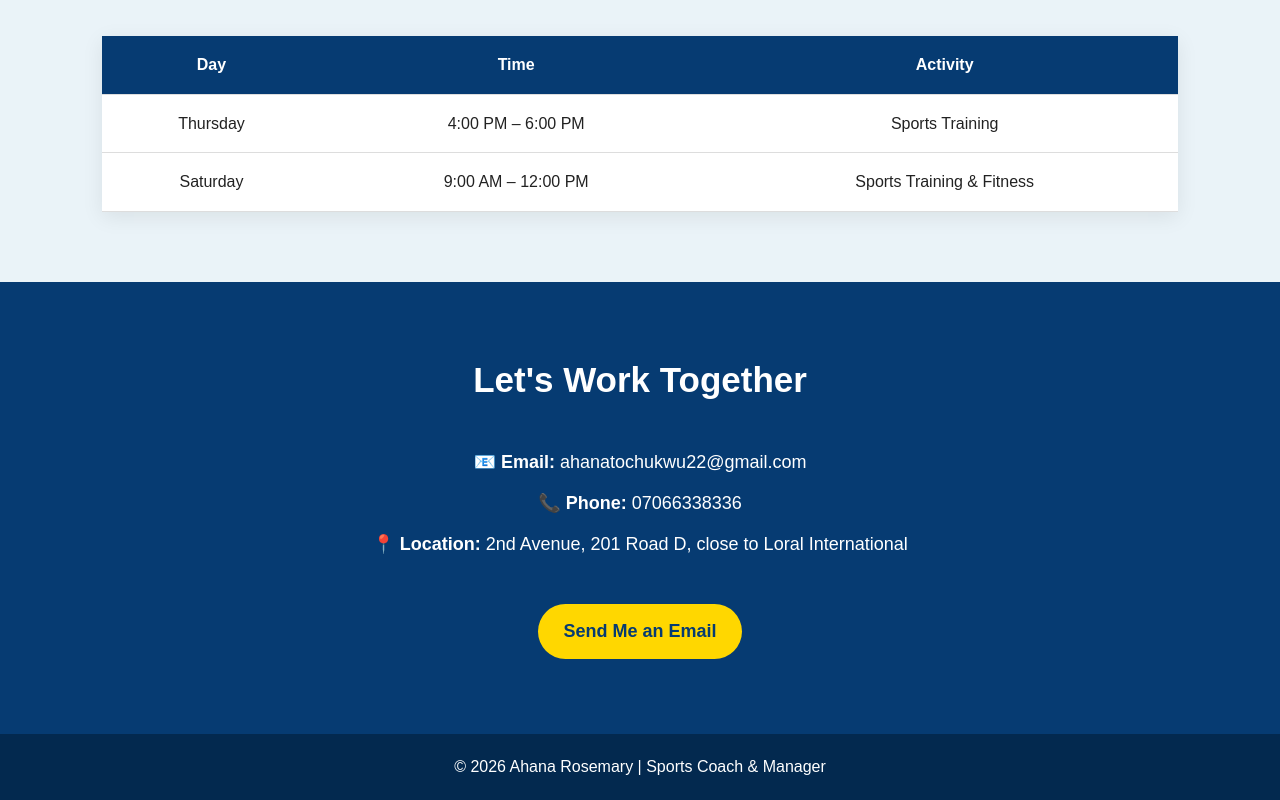
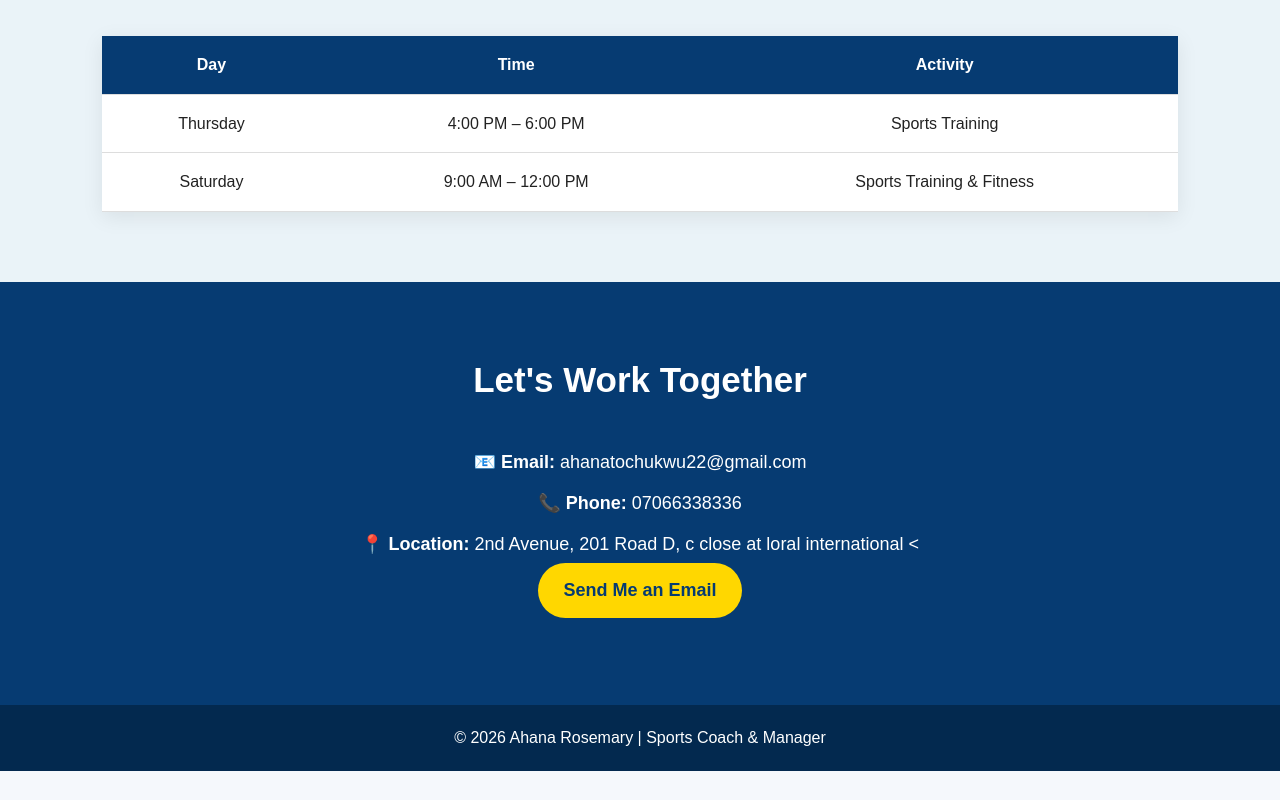
Before and after one commit to ahanatochukwu22-lang/tochukwu, a website: page index.html in a window 1280 px wide. Shown: the part 2362-3162 px from the top of the page. After the commit the page ends 3133 px from the top, so only its background shows below. Drawn offline with Linux system fonts and the light colour scheme.

Commit message:
Update index.html

```diff
--- a/index.html
+++ b/index.html
@@ -390,9 +390,8 @@
 
         <p>
             📍 <strong>Location:</strong>
-            2nd Avenue, 201 Road D, close to Loral International
-        </p>
-
+            2nd Avenue, 201 Road D, c close at loral international
+        <
         <br>
 
         <a href="mailto:ahanatochukwu22@gmail.com" class="btn">
```
